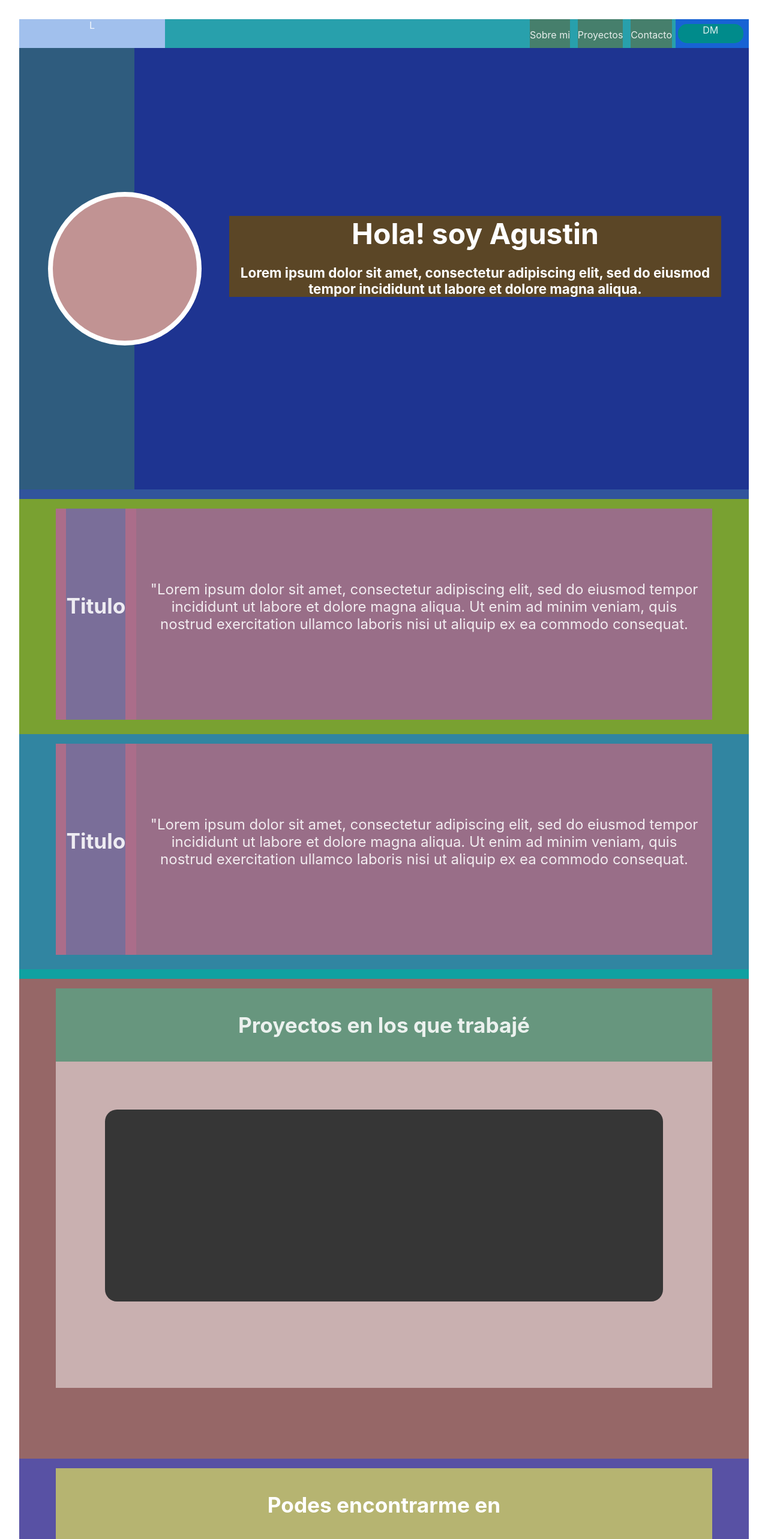
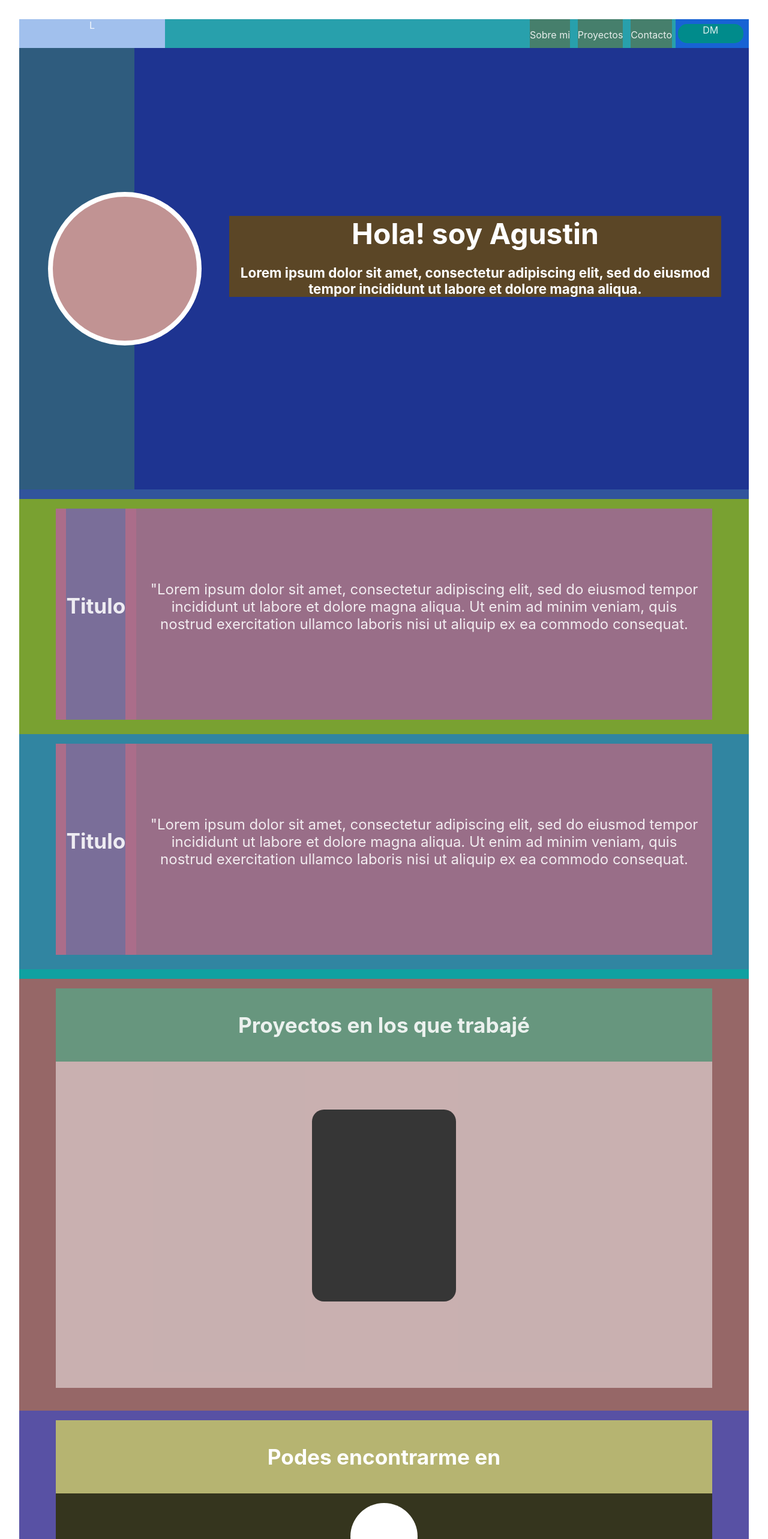
Before and after one commit to agustinfraile/Portfolio, a React (Vite) app: page / in a window 1280 px wide. Shown: the top 2566 px of the page at 60% size. Built offline with nearby package versions, Linux system fonts and the light colour scheme.

Commit message:
actaulizando seccion de proyectos con mediaqueries

```diff
--- a/src/components/CardProject/CardProject.css
+++ b/src/components/CardProject/CardProject.css
@@ -6,3 +6,13 @@
     margin: 0 auto;
     border-radius: 20px;
 }
+
+/* 800px para adelante */
+@media (min-width: 800px) {
+    /* CONTENEDOR DE CARD */
+    .card_cnt {
+        background-color: #363636;
+        width: 15em;
+        height: 20em;
+    }
+}
--- a/src/pages/Projects/Projects.css
+++ b/src/pages/Projects/Projects.css
@@ -30,3 +30,23 @@
     margin: 0 auto;
     padding-top: 5em;
 }
+
+/* 800px para adelante */
+@media (min-width: 800px) {
+    /* CONTENEDOR GENERAL */
+    .project-cnt {
+        background-color: rgb(150, 103, 103);
+        width: 100%;
+        height: 90vh;
+        padding-top: 1em;
+    }
+
+        /* CONTENEDOR PARA EL CARRUSEL */
+        .project-cnt_carrousel {
+            background-color: rgba(255, 255, 255, 0.48);
+            width: 90%;
+            height: 68vh;
+            margin: 0 auto;
+            padding-top: 5em;
+        }
+}
--- a/src/pages/Projects/Projects.jsx
+++ b/src/pages/Projects/Projects.jsx
@@ -10,6 +10,7 @@ const Projects = () => {
                 Proyectos en los que trabajé
             </h3>
         </div>
+
         <div className='project-cnt_carrousel'>
             <CardProject />
         </div>
```
